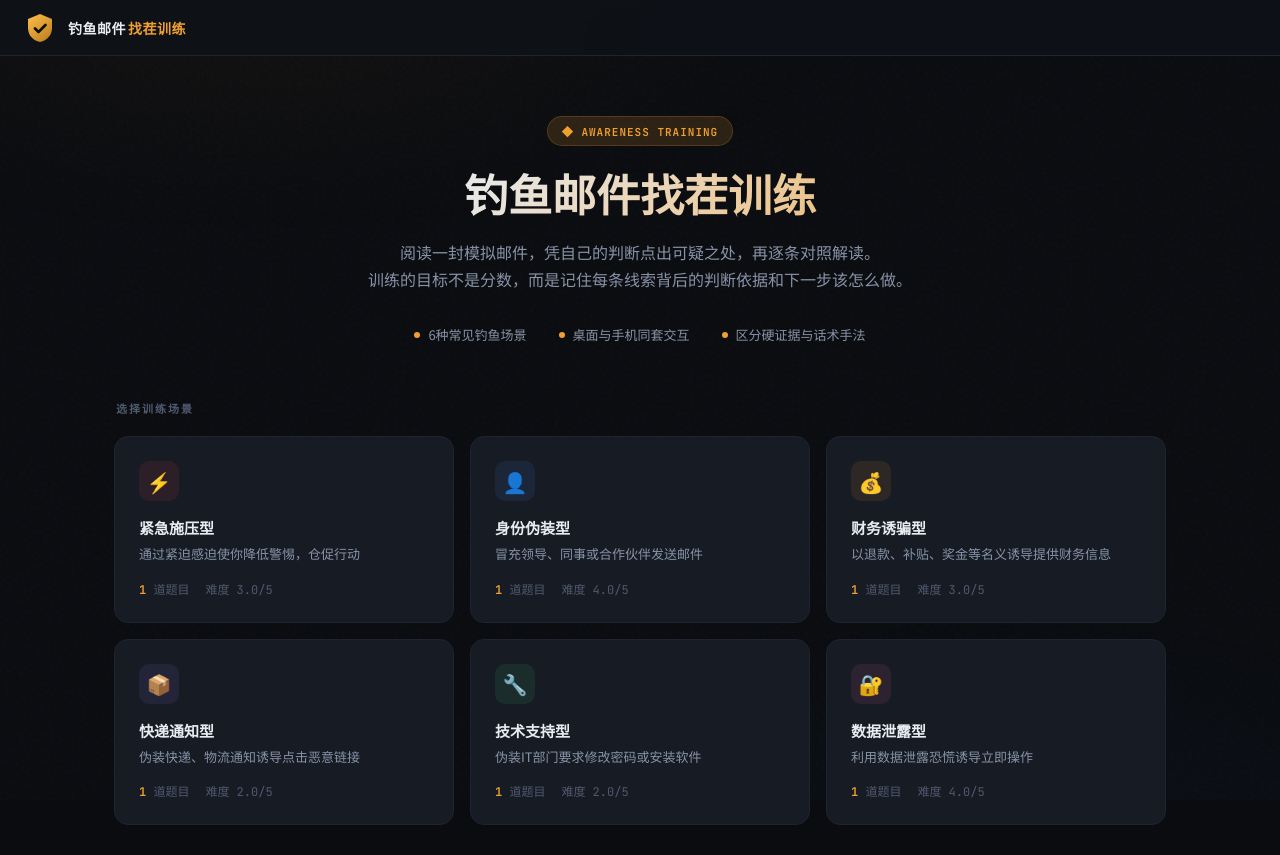
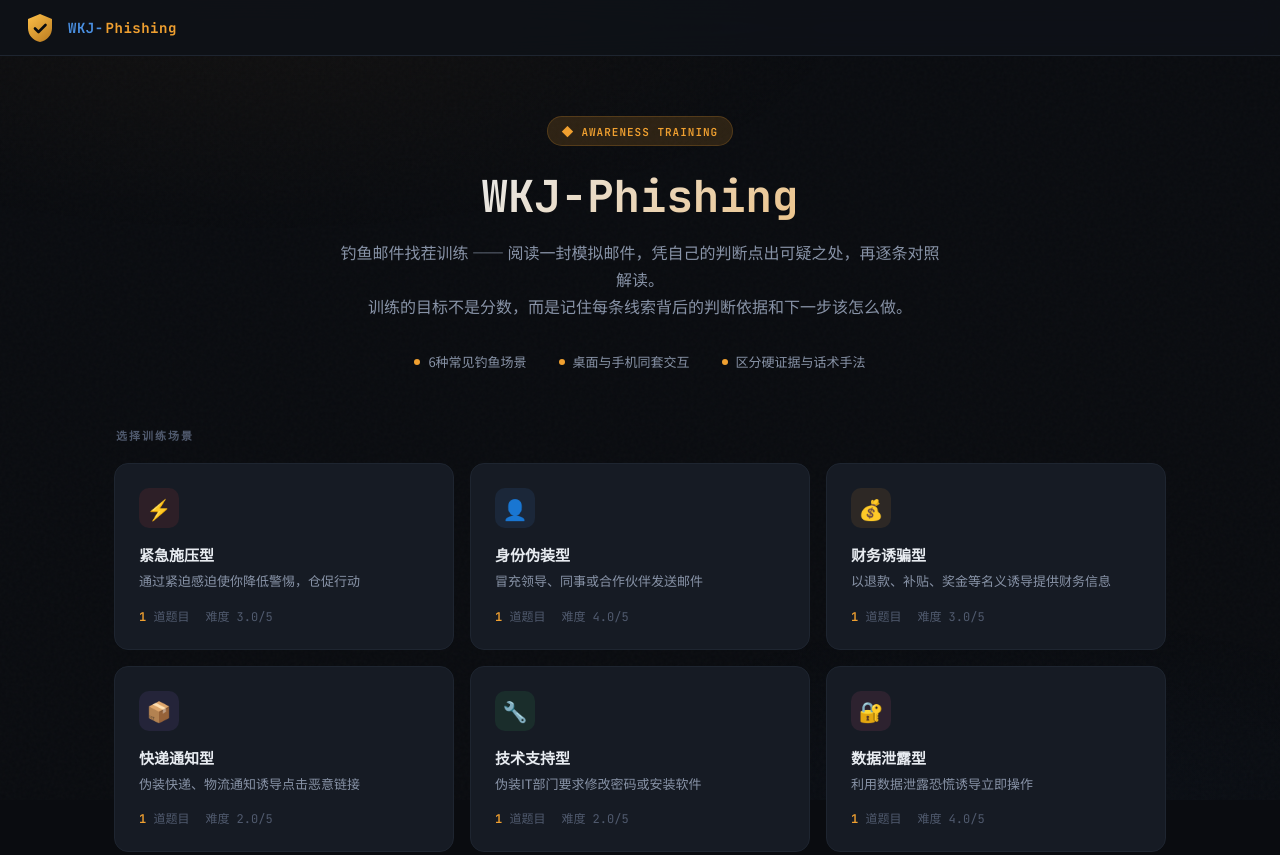
Before and after one commit to Keji-Wang/wkj-phishing, a plain HTML site: page index.html in a window 1280 px wide. Shown: the top 855 px of the page. Drawn offline with Linux system fonts and the light colour scheme.

Commit message:
Rename display title to WKJ-Phishing and add English README

```diff
--- a/index.html
+++ b/index.html
@@ -3,8 +3,8 @@
 <head>
 <meta charset="UTF-8">
 <meta name="viewport" content="width=device-width, initial-scale=1.0">
-<title>钓鱼邮件找茬训练 · Phishing Email Trainer</title>
-<meta name="description" content="互动式钓鱼邮件识别训练：阅读模拟邮件，标记可疑风险点，逐点了解判断依据与正确处理方式。纯前端静态页面，无需登录。">
+<title>WKJ-Phishing · 钓鱼邮件找茬训练</title>
+<meta name="description" content="WKJ-Phishing：互动式钓鱼邮件识别训练。阅读模拟邮件，标记可疑风险点，逐点了解判断依据与正确处理方式。纯前端静态页面，无需登录。">
 <link rel="preconnect" href="https://fonts.googleapis.com">
 <link href="https://fonts.googleapis.com/css2?family=JetBrains+Mono:wght@400;600;700&family=Noto+Sans+SC:wght@300;400;500;600;700&display=swap" rel="stylesheet">
 <style>
@@ -1419,7 +1419,7 @@ body::after {
         </linearGradient>
       </defs>
     </svg>
-    <span class="logo-text"><span class="logo-main" style="color:var(--text-primary)">钓鱼邮件</span><span class="logo-hunt">找茬训练</span></span>
+    <span class="logo-text"><span class="logo-main">WKJ-</span><span class="logo-hunt">Phishing</span></span>
   </div>
 
   <div class="header-progress" id="headerProgress"></div>
@@ -1439,9 +1439,9 @@ body::after {
     <div class="landing">
       <div class="landing-hero">
         <div class="landing-badge">&#9670; AWARENESS TRAINING</div>
-        <h1 class="landing-title">钓鱼邮件找茬训练</h1>
+        <h1 class="landing-title">WKJ-Phishing</h1>
         <p class="landing-subtitle">
-          阅读一封模拟邮件，凭自己的判断点出可疑之处，再逐条对照解读。<br>
+          钓鱼邮件找茬训练 —— 阅读一封模拟邮件，凭自己的判断点出可疑之处，再逐条对照解读。<br>
           训练的目标不是分数，而是记住每条线索背后的判断依据和下一步该怎么做。
         </p>
         <div class="landing-features">
```
Also changed, not shown: 2 other files.
